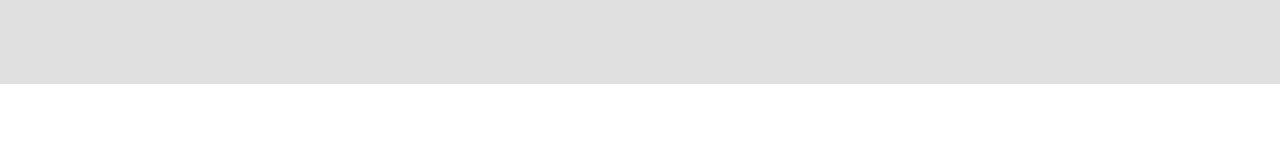
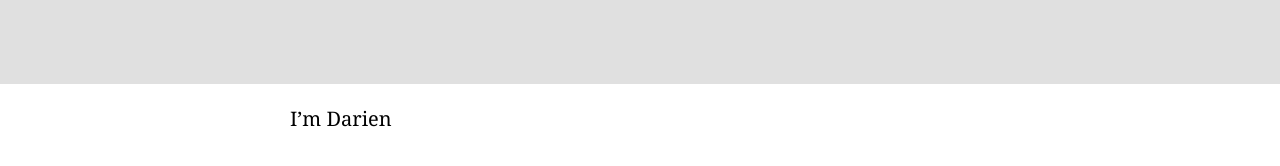
Before and after one commit to darienyoder/darienyoder.github.io, a Jekyll site: the page built from about.md, in a window 1280 px wide. Shown: the part 166-332 px from the top of the page. Built offline with Jekyll 4.4.1, drawn with Linux system fonts in a browser that asks for light colours.

Commit message:
Blog page content

```diff
--- a/_layouts/blog.html
+++ b/_layouts/blog.html
@@ -10,6 +10,9 @@ layout: base
 
     <main id="post-content">
         <div id="post-margin">
+
+            {{ content }}
+
             {% for post in site.posts %}
                 <a class="post-entry" href="{{ post.url }}">
                     <h2>{{ post.title }}</h2>
--- a/about.md
+++ b/about.md
@@ -3,3 +3,5 @@ layout: post
 title: About Darien
 permalink: /about
 ---
+
+I'm Darien
```
